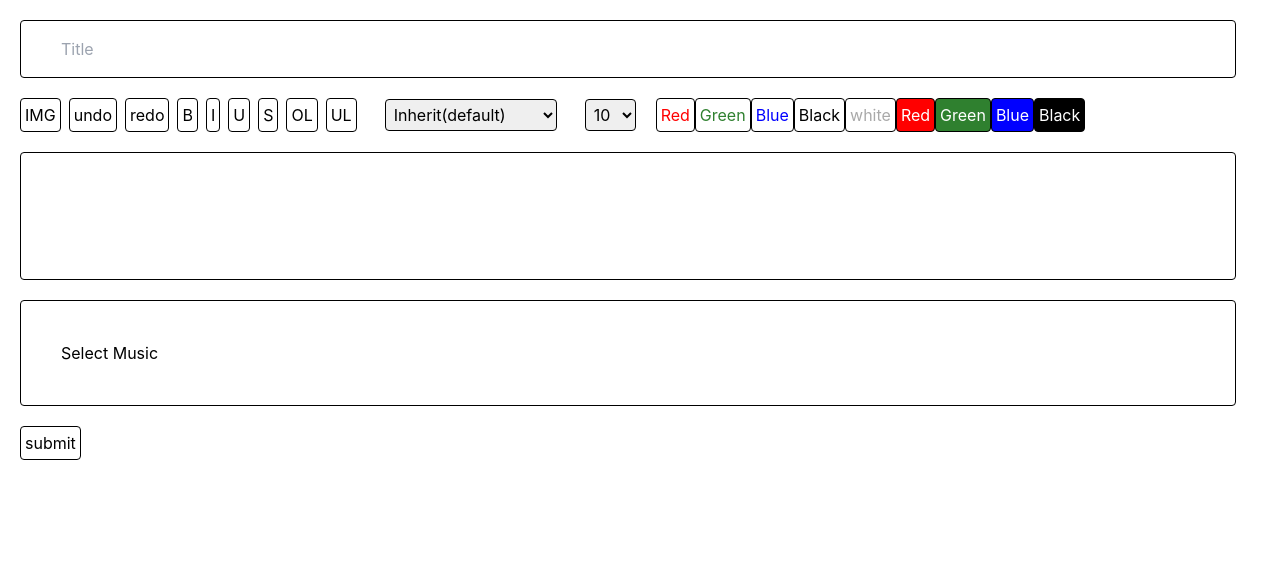
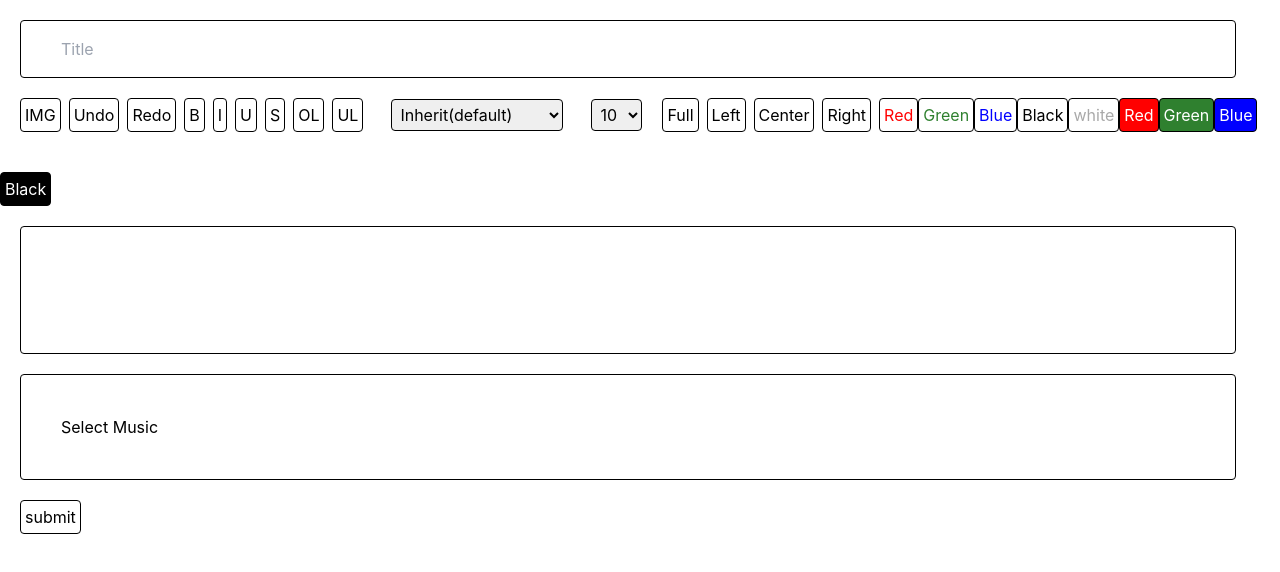
Before and after one commit to seokahee/RE-V-UP-VER3, a Next.js app: page /editor in a window 1280 px wide. Shown: the top 572 px of the page. Built offline with nearby package versions, Linux system fonts and the light colour scheme.

Commit message:
Feat(#66): 정렬 기능 추가

```diff
--- a/src/components/editor/ActionButton.tsx
+++ b/src/components/editor/ActionButton.tsx
@@ -2,6 +2,7 @@ import React, { forwardRef } from "react";
 
 type propsType = {
   actionValue: string;
+  actionSymbol: string;
 }
 
 const ActionButton = forwardRef<HTMLDivElement, propsType>((props, ref) => {
@@ -20,7 +21,7 @@ const ActionButton = forwardRef<HTMLDivElement, propsType>((props, ref) => {
         className={`btn mr-2 my-5 p-1 border border-solid border-black rounded`}
         onClick={() => applyAction(props.actionValue)}
       >
-        {props.actionValue}
+        {props.actionSymbol}
       </button>
     </>
   );
--- a/src/components/editor/BasicEditor.tsx
+++ b/src/components/editor/BasicEditor.tsx
@@ -36,11 +36,15 @@ const BasicEditor = () => {
         onChange={(event) => setTitle(event.target.value)}
       />
       <ImageInput />
-      <ActionButton actionValue="undo" ref={editorRef} />
-      <ActionButton actionValue="redo" ref={editorRef} />
+      <ActionButton actionValue="undo" actionSymbol="Undo" ref={editorRef} />
+      <ActionButton actionValue="redo" actionSymbol="Redo" ref={editorRef} />
       <ChangeFontStyle ref={editorRef} />
       <ChangeFont ref={editorRef} />
       <ChangeFontSize ref={editorRef} />
+      <ActionButton actionValue="justifyFull" actionSymbol="Full" ref={editorRef} />
+      <ActionButton actionValue="justifyLeft" actionSymbol="Left" ref={editorRef} />
+      <ActionButton actionValue="justifyCenter" actionSymbol="Center" ref={editorRef} />
+      <ActionButton actionValue="justifyRight" actionSymbol="Right" ref={editorRef} />
       <ChangeFontColor ref={editorRef} />
       <ChangeFontBackground ref={editorRef} />
       <div
```
